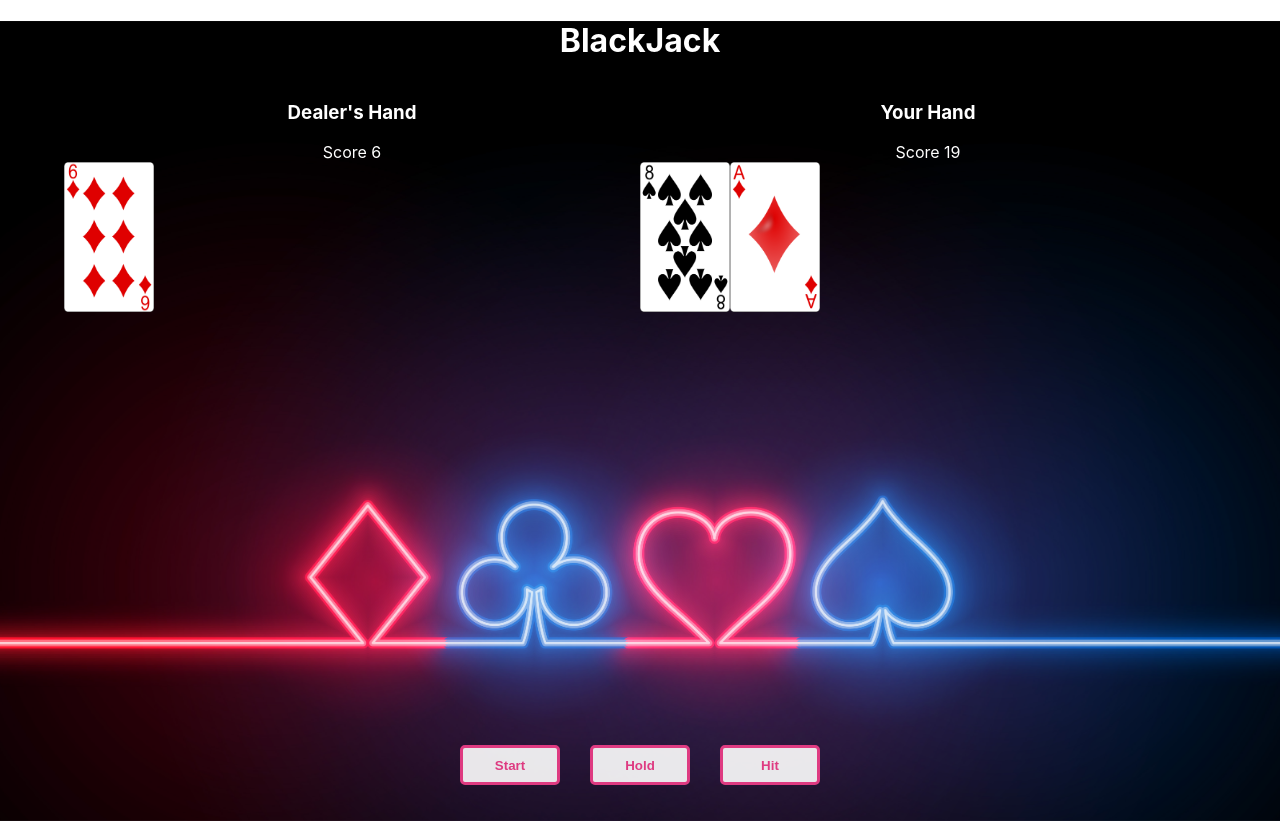
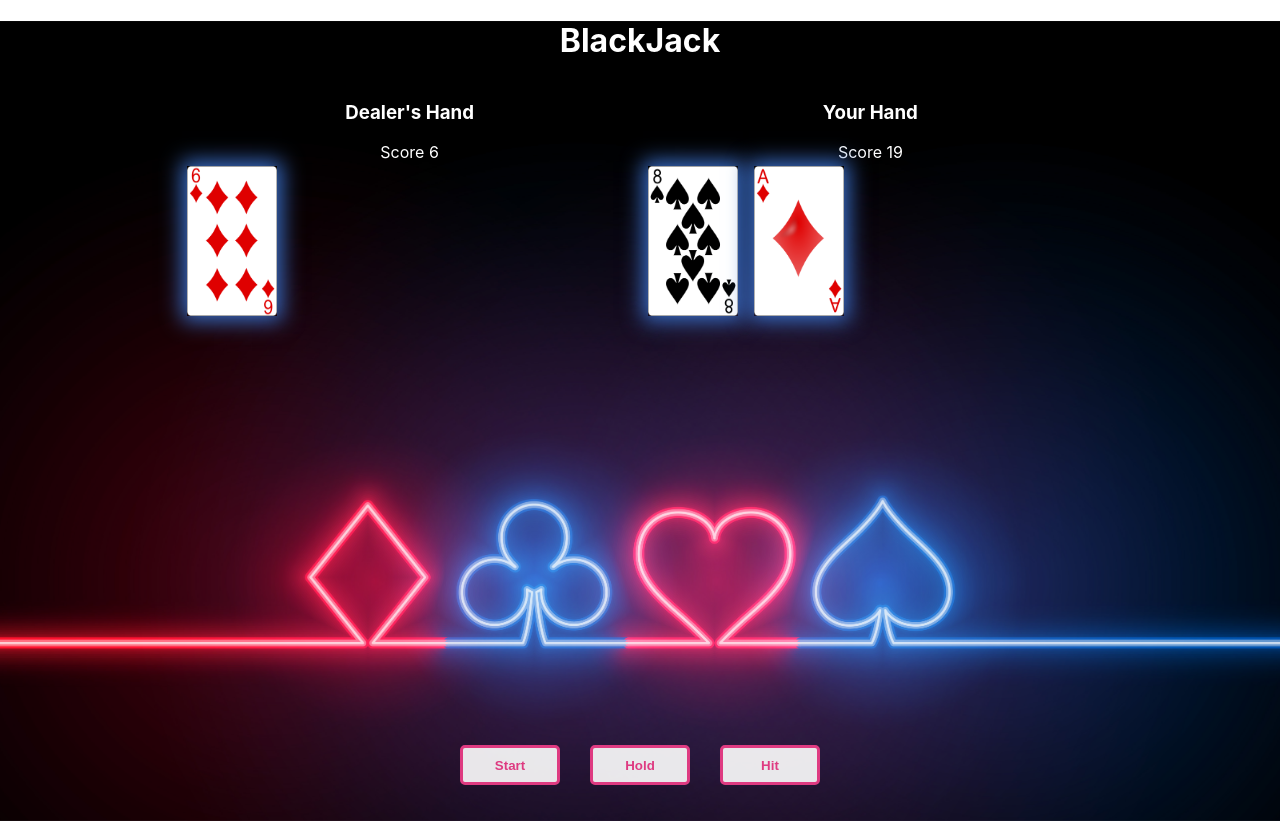
Before and after one commit to Harpreetd/ArbeidsKrav-BlackJack, a React (Create React App) app: page / in a window 1280 px wide. Both pictures are taken after a click on the button "Start". Built offline with nearby package versions, Linux system fonts and the light colour scheme.

Commit message:
disable state for hit & hold button working

```diff
--- a/src/App.css
+++ b/src/App.css
@@ -23,17 +23,17 @@ img {
   display: flex;
   flex-direction: column;
   /* justify-content: center; */
-  /* height: 250px; */
-  width: 50%;
+  height: 400px;
+  width: 40%;
 }
 .cards-container {
   display: flex;
   flex-direction: row;
+  flex-wrap: wrap;
 }
 .cardImage {
   box-shadow: 0 0 20px 5px #396ec8;
-  margin: 0 8px;
-
+  margin: 4px 8px;
   transition: all 0.2s ease-in-out;
 }
 .cardImage:hover {
--- a/src/App.js
+++ b/src/App.js
@@ -31,6 +31,10 @@ function App() {
 
   // state for winner or busted msg
   const [message, setMessage] = useState("");
+
+  // state for disabling buttons
+  const [disableHit, setDisableHit] = useState(true);
+  const [disableHold, setDisableHold] = useState(true);
 
   useEffect(() => {
     console.log(shuffleDeck);
@@ -75,40 +79,41 @@ function App() {
         }, 600);
       }
       if (dealerScore < 21 && dealerScore >= 17) {
-        if (dealerScore > playerScore) {
+        if (dealerScore > playerScore && dealerScore <= 21) {
           setMessage("Dealer Wins!");
-        } else if (dealerScore < playerScore && dealerScore < 21) {
+        } else if (dealerScore < playerScore && playerScore <= 21) {
           setMessage("You Win!");
         }
         if (dealerScore === playerScore) {
           setMessage("It's a Tie!!!");
         }
       } else if (dealerScore > 21 && playerScore <= 21) {
-        setMessage("Dealer Busted");
+        setMessage("Dealer Busted : You Win!!!");
       } else if (dealerScore === 21) {
         setMessage("Black Jack : DealerWins");
       }
     }
   }, [dealerTurn, dealerScore, playerScore]);
 
+  //useEffect for dealer and player card to 0 if player or  dealer busted
+  useEffect(() => {
+    if (isPlayerBusted === true) {
+      setMessage("You Busted!  Start again");
+      // setDealerCards([]);
+      // setPlayerCards([]);
+    }
+  }, [isPlayerBusted]);
   // updating isPlayerBusted
   useEffect(() => {
-    if (playerScore > 21 && !dealerTurn) {
-      setMessage("You Busted!");
+    if (playerScore > 21) {
       setIsPlayerBusted(true);
+      // setDealerTurn(false);
     } else if (playerScore === 21) {
       setMessage("Black Jack ");
       setDealerTurn(true);
     }
   }, [playerScore]);
 
-  //useEffect for dealer and player card to 0 if player or  dealer busted
-  useEffect(() => {
-    if (isPlayerBusted === true) {
-      setDealerCards([]);
-      setPlayerCards([]);
-    }
-  }, [isPlayerBusted]);
   // function for calculating the score
 
   const getScore = (cardArray) => {
@@ -138,6 +143,9 @@ function App() {
     setPlayerCards(() => [...shuffleDeck.splice(0, 2)]);
     setMessage("");
     setDealerTurn(false);
+    setDisableHit(false);
+    setDisableHold(false);
+    setIsPlayerBusted(false);
   };
   // function for dealing card
   const dealCard = (cardArray) => {
@@ -148,6 +156,7 @@ function App() {
   const hold = () => {
     console.log("Holding...");
     setDealerTurn(true);
+    setDisableHit(true);
   };
   // onClick fucntion for HIT
   const hit = () => {
@@ -172,6 +181,9 @@ function App() {
             ))}
           </div>
         </div>
+        <div>
+          <h1 className="neonText">{message}</h1>
+        </div>
         <div className="player-cards">
           <h3>Your Hand</h3>
           <Score currentScore={playerScore} />
@@ -182,13 +194,15 @@ function App() {
           </div>
         </div>
       </div>
-      <div>
-        <h1 className="neonText">{message}</h1>
-      </div>
+
       <div className="buttonsInterface">
         <button onClick={startGame}>Start</button>
-        <button onClick={hold}>Hold</button>
-        <button onClick={hit}>Hit</button>
+        <button onClick={hold} disabled={disableHold}>
+          Hold
+        </button>
+        <button onClick={hit} disabled={disableHit}>
+          Hit
+        </button>
       </div>
     </div>
   );
--- a/src/components/Card.jsx
+++ b/src/components/Card.jsx
@@ -1,18 +1,9 @@
 import React from "react";
 
 const Card = (props) => {
-  // const { currentCard } = props;
-  console.log(props.cardImage);
-  // console.log(currentCard.cardImage);
-  // let imgSrc = currentCard.cardImage;
   return (
     <div>
-      {/* <h4> {currentCard.cardName + "-" + currentCard.cardFace}</h4> */}
-      {/* <img src={require(`${imgSrc}`)} /> */}
-      <img src={props.cardImage} />
-
-      {/* <img src={require("../images/10-Diamonds.png")} className="cardImage" /> */}
-      {/* wokring only for a particular image */}
+      <img src={props.cardImage} className="cardImage" alt="card" />
     </div>
   );
 };
```
